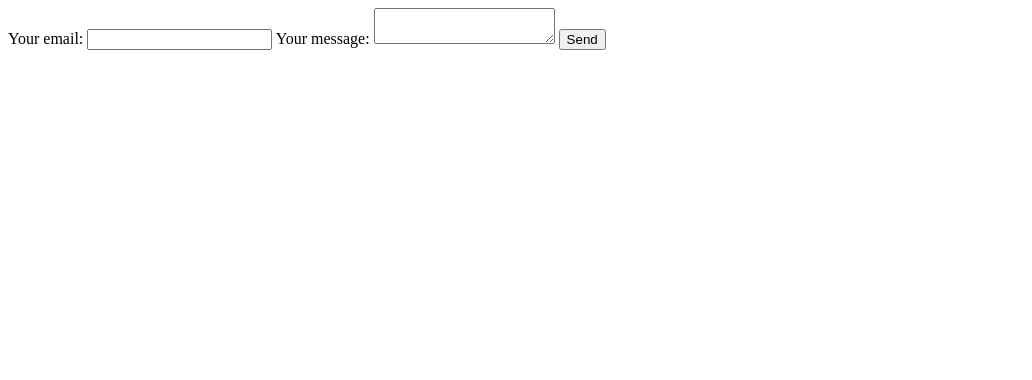
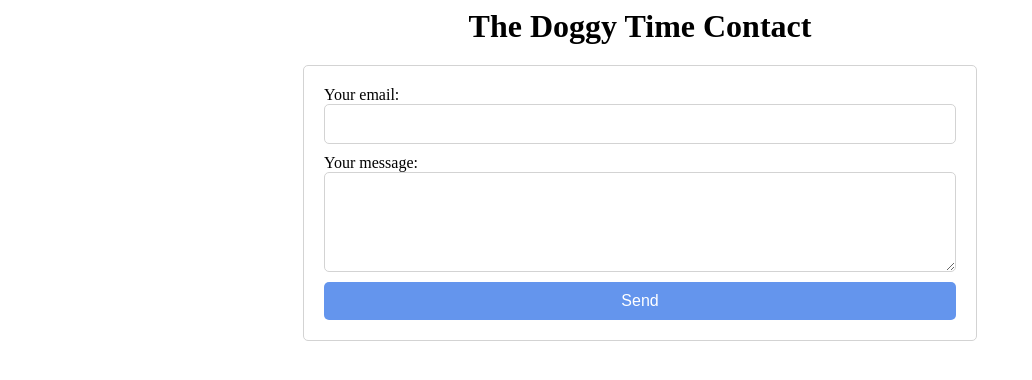
Before and after one commit to Batuhanirmali/AppsRider, a plain HTML site: page index.html in a window 1280 px wide. Shown: the whole page, without its empty margins (0-1032 px from the left). Drawn offline with Linux system fonts and the light colour scheme.

Commit message:
Update index.html

```diff
--- a/index.html
+++ b/index.html
@@ -1,3 +1,57 @@
+<style>
+  form {
+    display: flex;
+    flex-direction: column;
+    width: 50%;
+    margin: 0 auto;
+    padding: 20px;
+    border: 1px solid lightgray;
+    border-radius: 5px;
+  }
+
+  h1 {
+    text-align: center;
+    margin-bottom: 20px;
+  }
+
+  label {
+    display: flex;
+    flex-direction: column;
+    margin-bottom: 10px;
+  }
+
+  input[type="email"] {
+    font-size: 16px;
+    padding: 10px;
+    border: 1px solid lightgray;
+    border-radius: 5px;
+  }
+
+  textarea {
+    font-size: 16px;
+    padding: 10px;
+    border: 1px solid lightgray;
+    border-radius: 5px;
+    min-height: 100px;
+  }
+
+  button[type="submit"] {
+    font-size: 16px;
+    padding: 10px 20px;
+    border: none;
+    border-radius: 5px;
+    background-color: cornflowerblue;
+    color: white;
+    cursor: pointer;
+  }
+
+  button[type="submit"]:hover {
+    background-color: royalblue;
+  }
+</style>
+
+<h1>The Doggy Time Contact</h1>
+
 <form
   action="https://formspree.io/f/mlekravp"
   method="POST"
```
